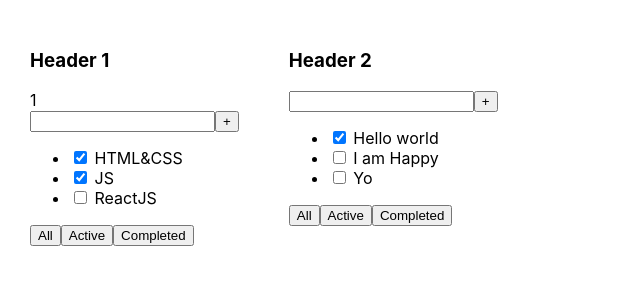
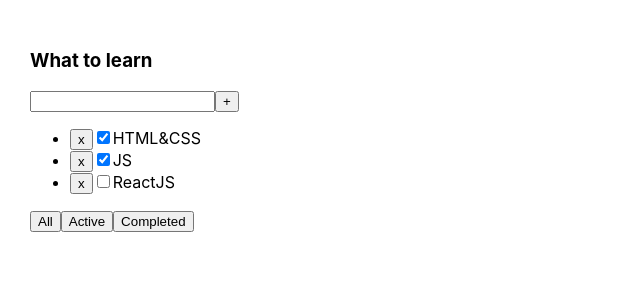
Before and after one commit to a-butterman/todolist-ts, a React (Create React App) app: page / in a window 1280 px wide. Shown: the top 300 px of the page, without its empty margins (0-640 px from the left). Built offline with nearby package versions, Linux system fonts and the light colour scheme.

Commit message:
02.05.2022 lesson

```diff
--- a/src/App.tsx
+++ b/src/App.tsx
@@ -1,23 +1,45 @@
-import React from 'react';
+import React, {useState} from 'react';
 import './App.css';
-import {Todolist} from "./Todolist";
+import {Todolist} from './Todolist';
 
 function App() {
-    const tasks1 = [
+
+    let [tasks, setTasks] = useState([
         { id: 1, title: "HTML&CSS", isDone: true },
         { id: 2, title: "JS", isDone: true },
         { id: 3, title: "ReactJS", isDone: false }
-    ]
-    const tasks2 = [
-        { id: 1, title: "Hello world", isDone: true },
-        { id: 2, title: "I am Happy", isDone: false },
-        { id: 3, title: "Yo", isDone: false }
-    ]
+    ]);
+
+    const removeTasks = (id: number) => {
+        setTasks(tasks.filter((el) => el.id !== id))
+    }
+
+
+
+// id    const [filterForColander, setFilterForColander] = useState('all');
+//
+//
+//     const clickFilter = (name: string) => {
+//         setFilterForColander(name)
+//         console.log(name)
+//     }
+//
+//
+//     let colander = tasks
+//     if (filterForColander === 'active') {
+//         colander = tasks.filter((checkboxFilter) => checkboxFilter.isDone === false)
+//     }
+//     if (filterForColander === 'completed') {
+//         colander = tasks.filter((checkboxFilter) => checkboxFilter.isDone === true)
+//     }
 
     return (
         <div className="App">
-            <Todolist title={"Header 1"} name={1} tasks={tasks1}/>
-            <Todolist title={'Header 2'} tasks={tasks2}/>
+            <Todolist title="What to learn"
+                      tasks = {tasks}
+                      removeTasks = {removeTasks}
+//                      clickFilter = {clickFilter}
+            />
         </div>
     );
 }
--- a/src/Todolist.tsx
+++ b/src/Todolist.tsx
@@ -1,36 +1,68 @@
-import React from "react";
+import React, {useState} from 'react';
 
-type TodolistPropsType = {
-    title:string
-    name?: number
-    tasks: Array<InArrayType>
+
+
+type PropsType = {
+    title: string
+    tasks: Array<TaskType>
+    removeTasks: (id: number) => void
+//    clickFilter: (name: string) => void
 }
 
-type InArrayType = {
+type TaskType = {
     id: number
     title: string
     isDone: boolean
 }
 
-export const Todolist = (props: TodolistPropsType) => {
-    return (
-        <div>
+
+
+
+
+
+
+export function Todolist(props: PropsType) {
+
+
+    const [filterForColander, setFilterForColander] = useState('all');
+
+
+    const clickFilter = (name: string) => {
+        setFilterForColander(name)
+        console.log(name)
+    }
+
+
+    let colander = props.tasks
+    if (filterForColander === 'active') {
+        colander = props.tasks.filter((checkboxFilter) => checkboxFilter.isDone === false)
+    }
+    if (filterForColander === 'completed') {
+        colander = props.tasks.filter((checkboxFilter) => checkboxFilter.isDone === true)
+    }
+
+
+    return <div>
         <h3>{props.title}</h3>
-            <span>{props.name}</span>
         <div>
             <input/>
             <button>+</button>
         </div>
         <ul>
-                <li><input type="checkbox" checked={props.tasks[0].isDone}/> <span>{props.tasks[0].title}</span></li>
-                <li><input type="checkbox" checked={props.tasks[1].isDone}/> <span>{props.tasks[1].title}</span></li>
-                <li><input type="checkbox" checked={props.tasks[2].isDone}/> <span>{props.tasks[2].title}</span></li>
+            {colander.map((el, index) => {
+                return (
+                    <li key={el.id}>
+                        <button onClick={() => props.removeTasks(el.id)}>x</button>
+                        <input type="checkbox" checked={el.isDone}/>
+                        <span>{el.title}</span>
+                    </li>
+                )
+            })}
         </ul>
         <div>
-                <button>All</button>
-                <button>Active</button>
-                <button>Completed</button>
+            <button onClick={() => clickFilter('all')}>All</button>
+            <button onClick={() => clickFilter('active')}>Active</button>
+            <button onClick={() => clickFilter('completed')}>Completed</button>
         </div>
     </div>
-    )
 }
```
Also changed, not shown: src/App.css (line endings or trailing spaces), src/index.tsx (line endings or trailing spaces), src/react-app-env.d.ts (line endings or trailing spaces). Lines whose indentation alone changed are shown as unchanged.
